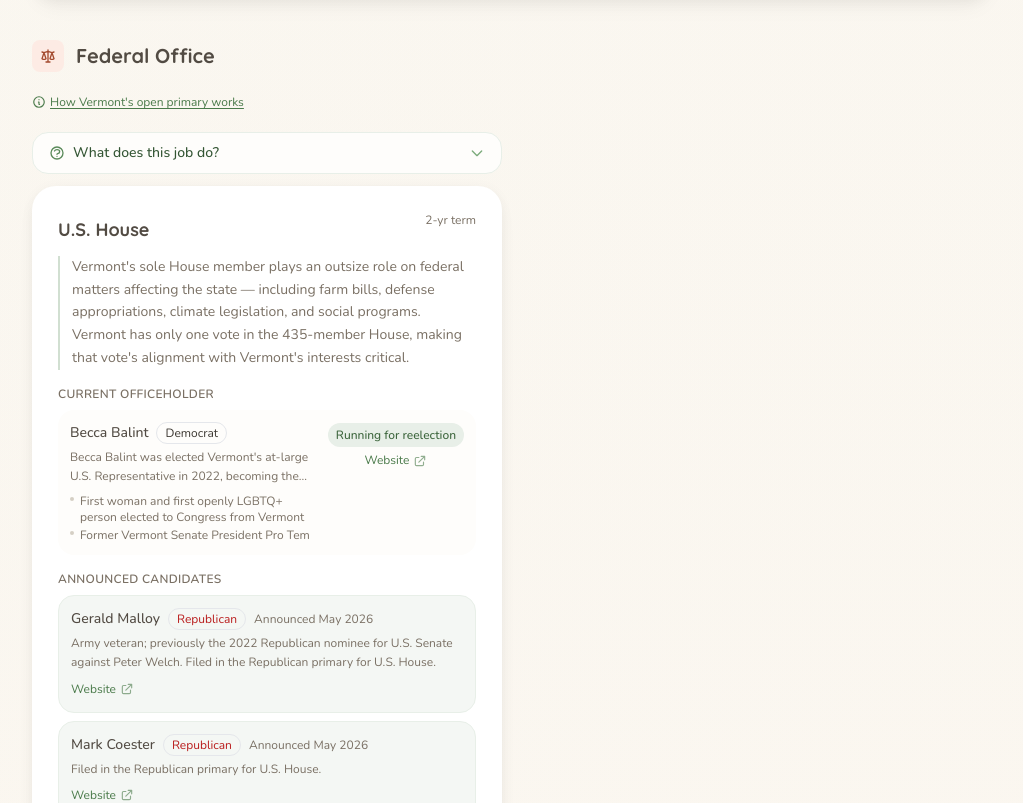
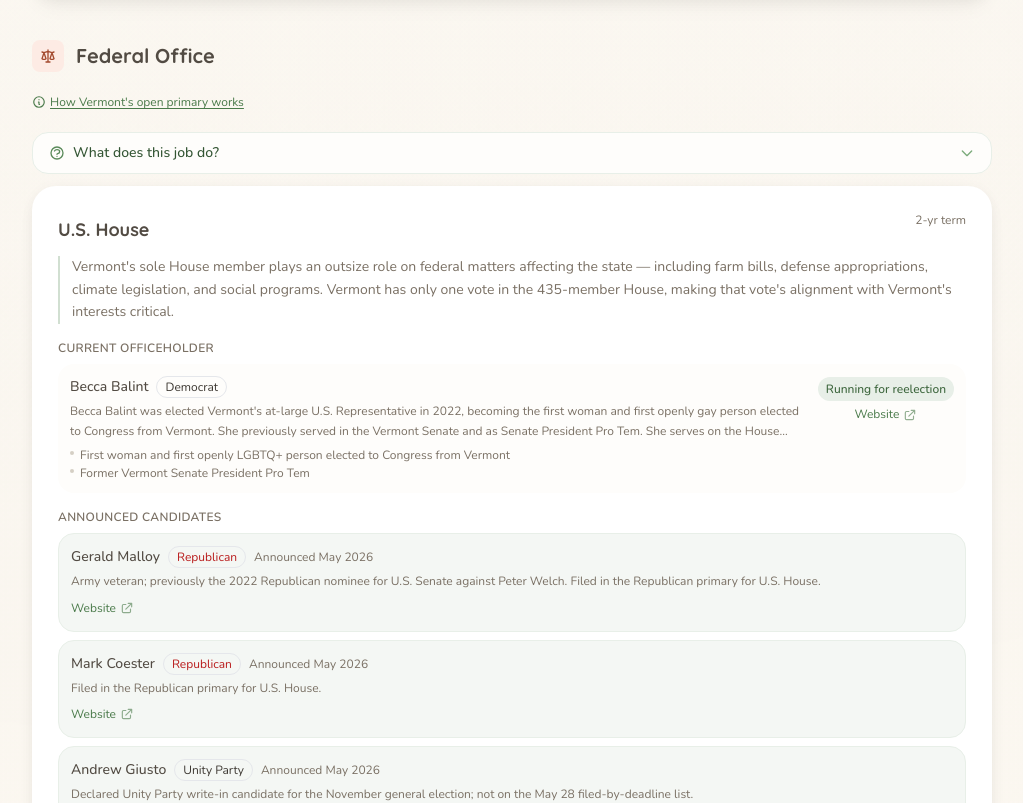
Before and after one commit to Jayson1001/sb-voter-guide, a Next.js app: page /primary in a window 1280 px wide. Shown: the part 7820-8623 px from the top of the page, without its empty margins (128-1151 px from the left). Built offline with nearby package versions, Linux system fonts and the light colour scheme.

Commit message:
Make the Federal Office race full width
Vermont has a single at-large U.S. House race, so the two-column grid left the
right half empty. Render it full width (stacked) like the State Senate section.

```diff
--- a/app/primary/page.tsx
+++ b/app/primary/page.tsx
@@ -490,7 +490,9 @@ export default function PrimaryPage() {
             <h2 className="font-display text-xl font-bold text-warmgray-800">Federal Office</h2>
           </div>
           <div className="mb-4"><MechanicsLink /></div>
-          <div className="grid lg:grid-cols-2 gap-5">
+          {/* Full-width: Vermont has a single at-large U.S. House race, so there's
+              nothing to sit beside it in a two-column grid. */}
+          <div className="space-y-5">
             {federal.map((race) => (
               <div key={race.id} className="flex flex-col gap-3">
                 <OfficeExplainer office={race.office} />
```
